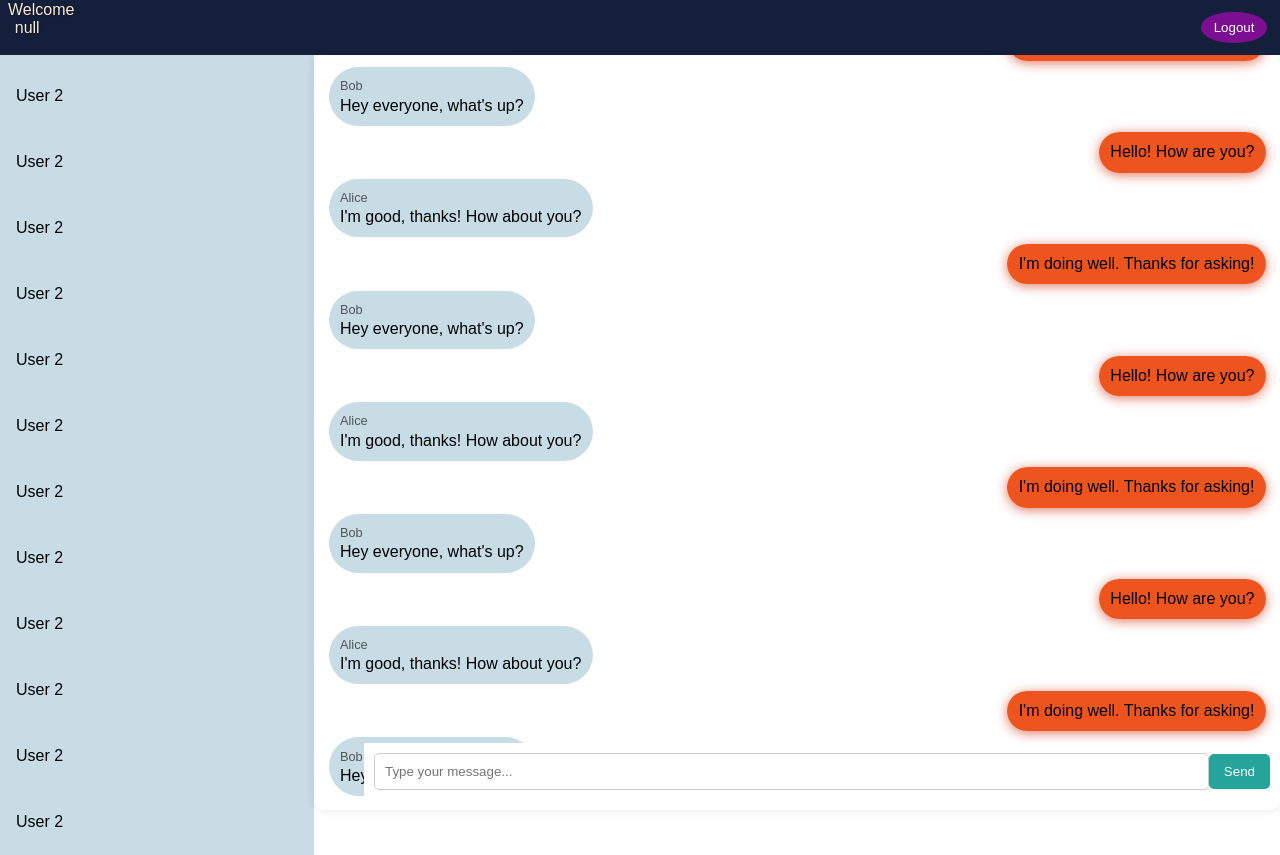
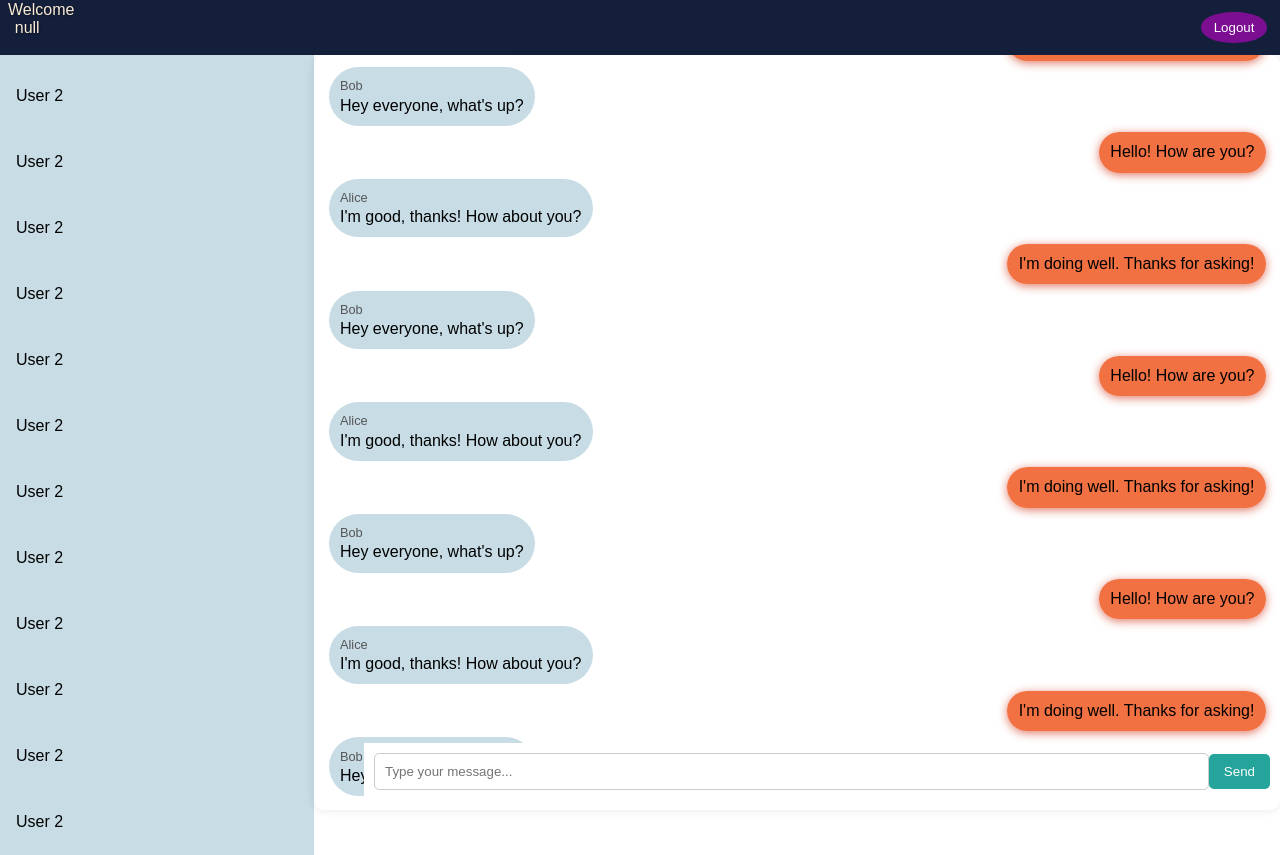
Before and after one commit to harshitsharma88/Group_Chat_Application, a website: page public/views/chatMainPage.html in a window 1280 px wide. Drawn offline with nearby package versions, Linux system fonts and the light colour scheme.

Commit message:
Update chatMainPage.css

```diff
--- a/public/css/chatMainPage.css
+++ b/public/css/chatMainPage.css
@@ -101,8 +101,8 @@ body {
 
 .sender {
   align-self: flex-end;
-  background-color: rgba(237, 70, 9, 0.913);
-  box-shadow: 0rem 0.13rem 0.7rem rgba(205, 41, 12, 0.628);
+  background-color: rgba(237, 70, 9, 0.765);
+  box-shadow: 0rem 0.12rem 0.6rem rgba(205, 41, 12, 0.628);
 
 }
 
```
